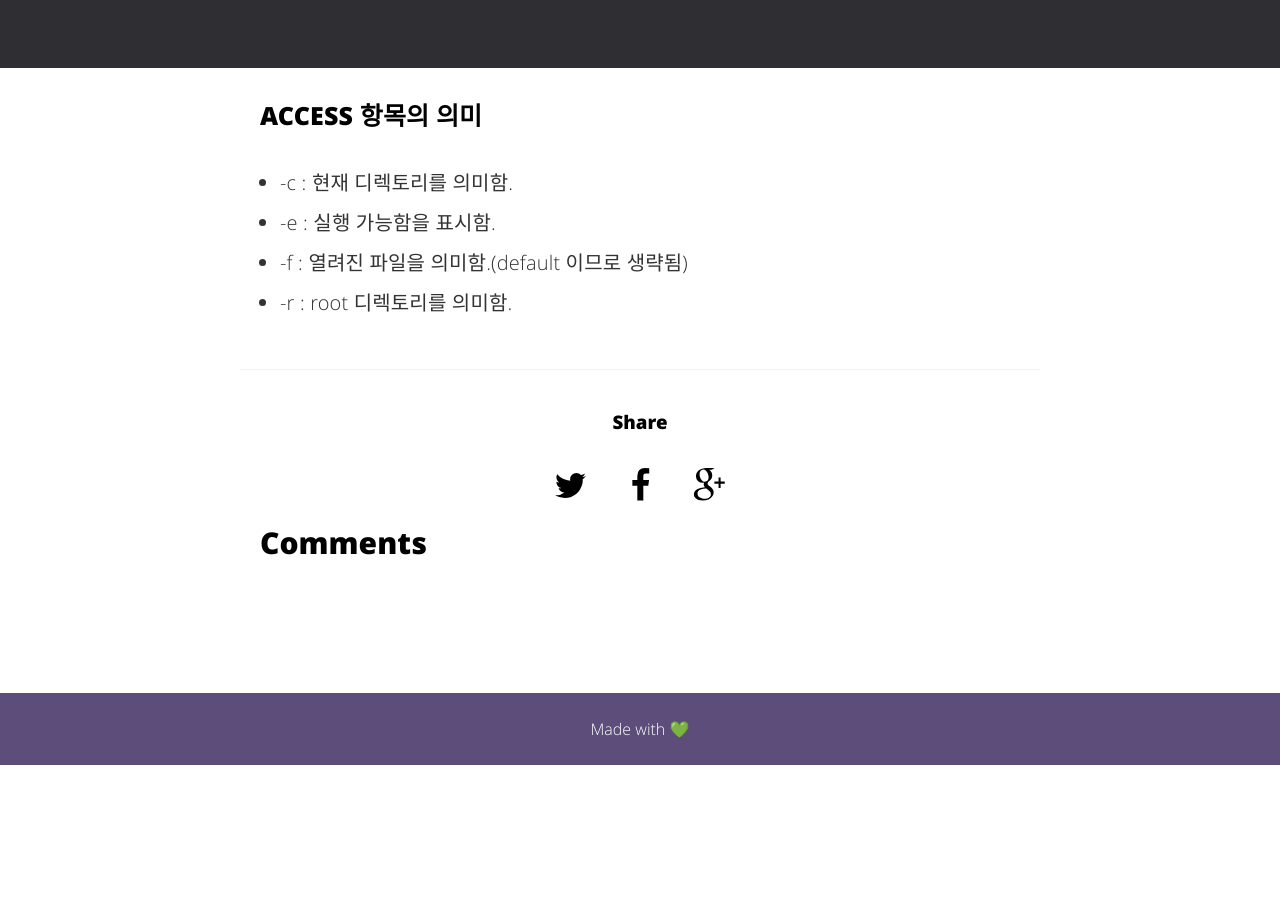
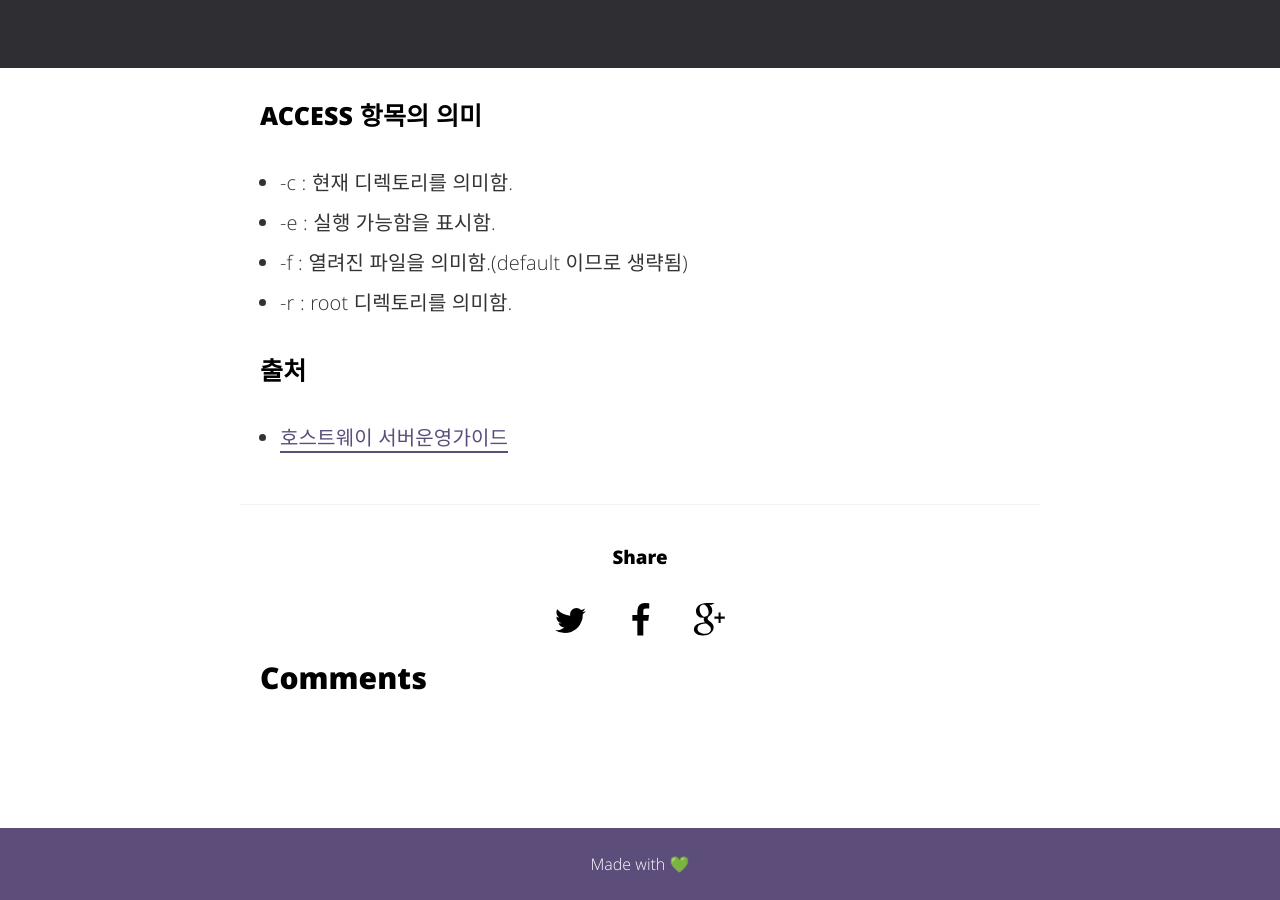
Before and after one commit to rainofpainki/rainofpainki.github.io, a Jekyll site: the page built from _posts/2018-03-23-linux-fuser.md, in a window 1280 px wide and 900 px high, scrolled down 1704 px. Built offline with Jekyll 4.4.1, drawn with Linux system fonts in a browser that asks for light colours; comment, search, counter and statistics services are not loaded; before the commit the page ends 2469 px from its top, so only the background shows below that.

Commit message:
add source link

```diff
--- a/_posts/2018-03-23-linux-fuser.md
+++ b/_posts/2018-03-23-linux-fuser.md
@@ -57,3 +57,8 @@ fuser 명령어는 특정 파일을 삭제하거나 특정 파일의 사용자,
 - \-e : 실행 가능함을 표시함.
 - \-f : 열려진 파일을 의미함.(default 이므로 생략됨)
 - \-r : root 디렉토리를 의미함.
+
+
+### 출처
+
+- [호스트웨이 서버운영가이드](http://faq.hostway.co.kr/Linux_ETC/4209)
```
